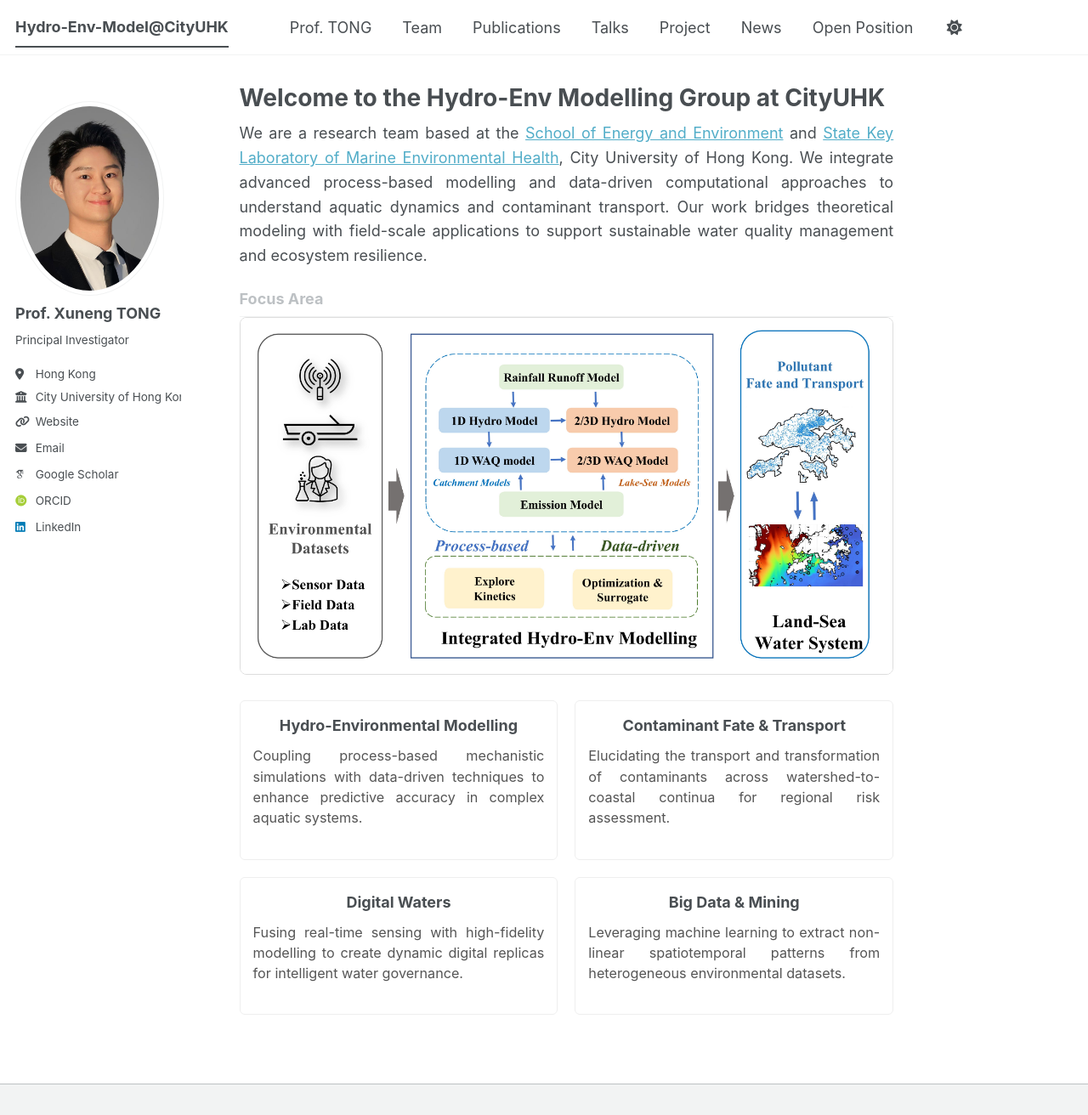
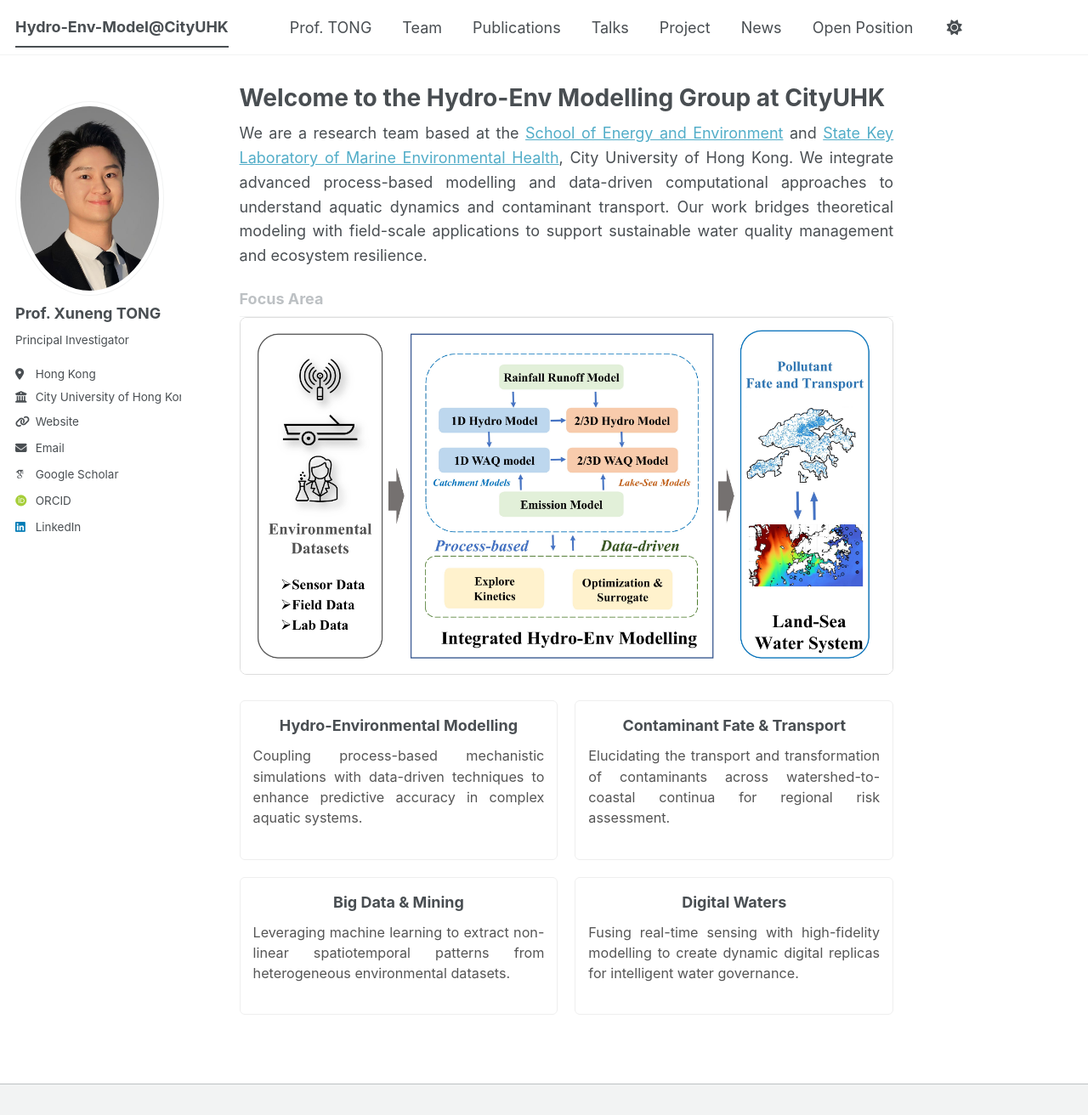
Before and after one commit to TongXuneng/TongXuneng.github.io, a Jekyll site: the page built from _pages/about.md, in a window 1280 px wide and 1312 px high. Shown: the whole window at 85% size. Built offline with Jekyll 4.4.1, drawn with Linux system fonts in a browser that asks for light colours; some web fonts are replaced; a script bundle is joined from its source files by our own code; library files that are not in the unit come from our copies.

Commit message:
Update about.md

```diff
--- a/_pages/about.md
+++ b/_pages/about.md
@@ -29,14 +29,15 @@ redirect_from:
     <p style="font-size: 0.9em; color: #555; text-align: justify;">Elucidating the transport and transformation of contaminants across watershed-to-coastal continua for regional risk assessment.</p>
   </div>
 
+    <div style="border: 1px solid #eee; padding: 15px; border-radius: 6px;">
+    <div style="text-align: center; font-weight: bold; margin-bottom: 10px;">Big Data & Mining</div>
+    <p style="font-size: 0.9em; color: #555; text-align: justify;">Leveraging machine learning to extract non-linear spatiotemporal patterns from heterogeneous environmental datasets.</p>
+  </div>
+
   <div style="border: 1px solid #eee; padding: 15px; border-radius: 6px;">
     <div style="text-align: center; font-weight: bold; margin-bottom: 10px;">Digital Waters</div>
     <p style="font-size: 0.9em; color: #555; text-align: justify;">Fusing real-time sensing with high-fidelity modelling to create dynamic digital replicas for intelligent water governance.</p>
   </div>
 
-  <div style="border: 1px solid #eee; padding: 15px; border-radius: 6px;">
-    <div style="text-align: center; font-weight: bold; margin-bottom: 10px;">Big Data & Mining</div>
-    <p style="font-size: 0.9em; color: #555; text-align: justify;">Leveraging machine learning to extract non-linear spatiotemporal patterns from heterogeneous environmental datasets.</p>
-  </div>
 
 </div>
```
